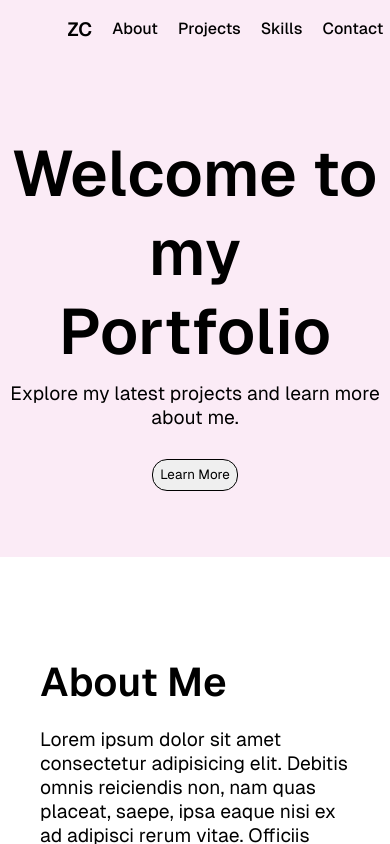
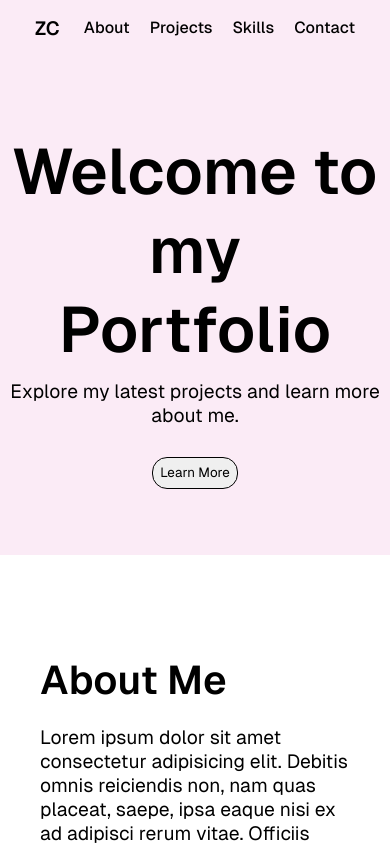
Before and after one commit to zainabch123/updated-portfolio-react-app, a React (Vite) app: page / in a window 390 px wide. Built offline with nearby package versions, Linux system fonts and the light colour scheme.

Commit message:
Further updates to responsivness in nav-bar

```diff
--- a/src/index.css
+++ b/src/index.css
@@ -20,16 +20,17 @@
   align-items: center;
   justify-content: center;
   background-color:rgb(251, 235, 246);;
-  padding: 6px 20px;
+  padding: 5px;
+  flex-shrink: 1;
 }
 
 .nav-buttons {
   height: 45px;
   display: flex;
   align-items: center;
-  width: 90%;
+  width: 100%;
   border-radius: 30px;
-  padding: 10px 20px;
+  padding: 20px;
 
 }
 
```
